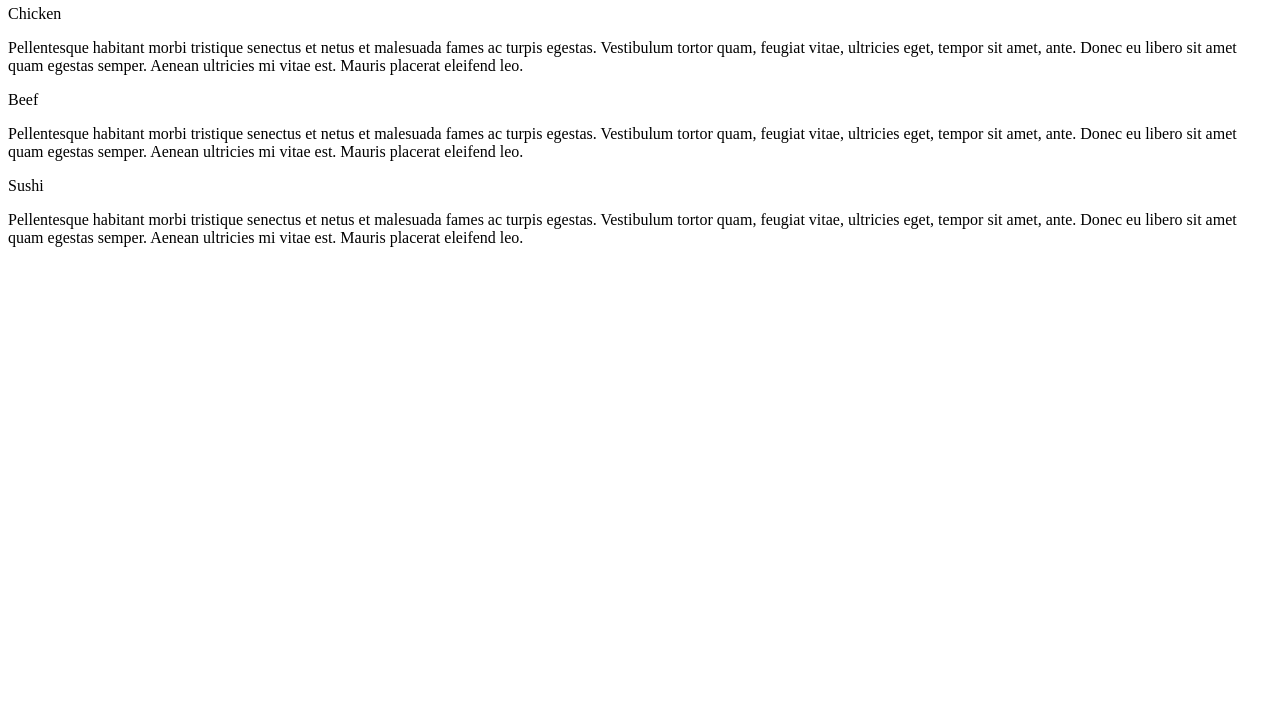
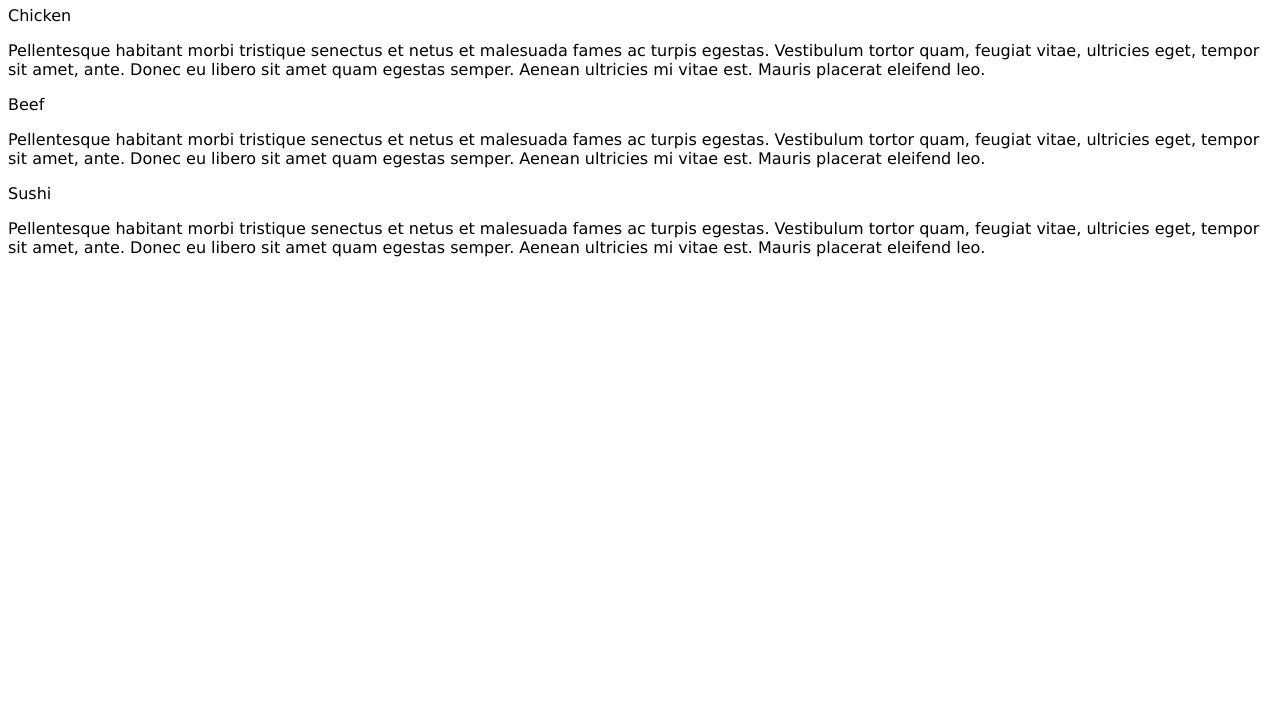
Before and after one commit to marielba/module2-solution, a plain HTML site: page rest-site/index.html in a window 1280 px wide. Shown: the part 75-800 px from the top of the page. Drawn offline with Linux system fonts and the light colour scheme.

Commit message:
font-family defined

```diff
--- a/rest-site/css/styles.css
+++ b/rest-site/css/styles.css
@@ -0,0 +1,3 @@
+body {
+    font-family:Lucida Sans Unicode, Helvetica
+}
--- a/rest-site/index.html
+++ b/rest-site/index.html
@@ -2,6 +2,7 @@
 <html>
 <head>
     <meta charset="utf-8">
+    <link rel="stylesheet" href="css/styles.css">
     <title>Restaurant Site</title>
 </head>
 <body>
```
